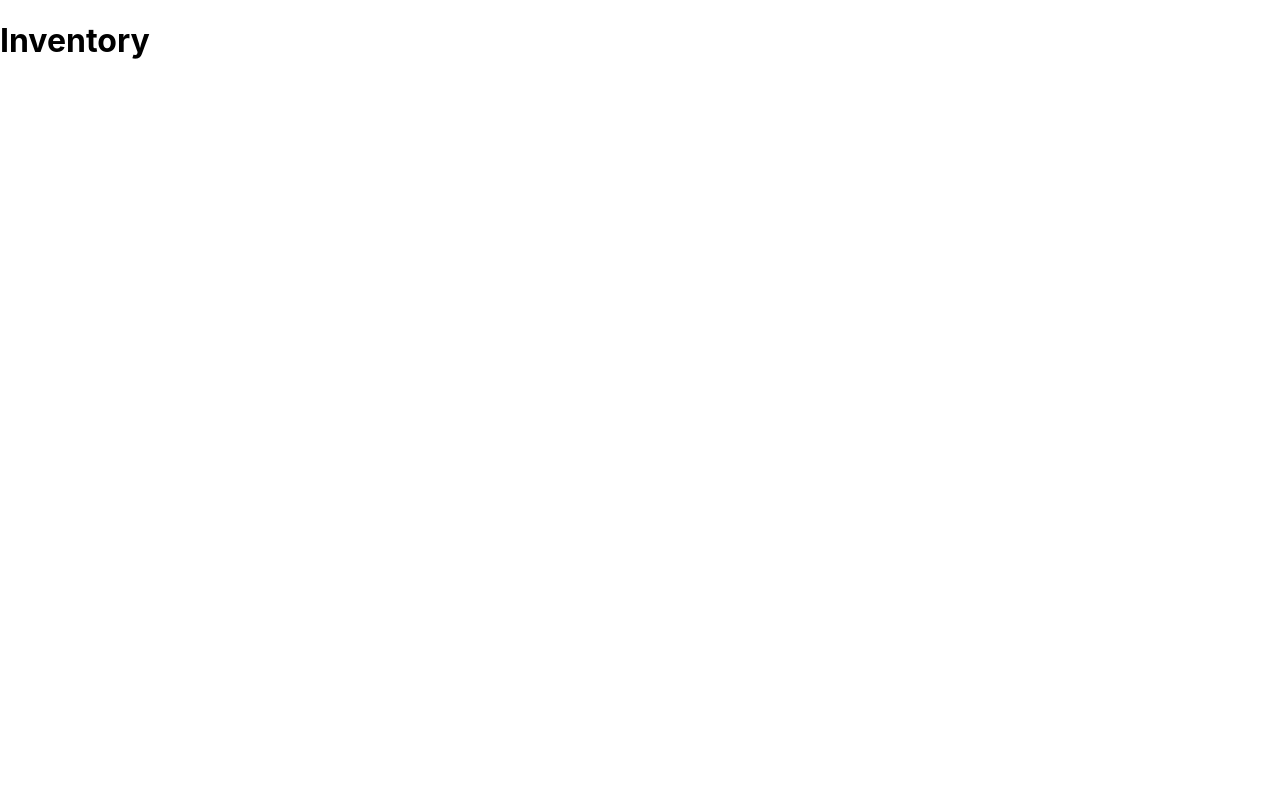
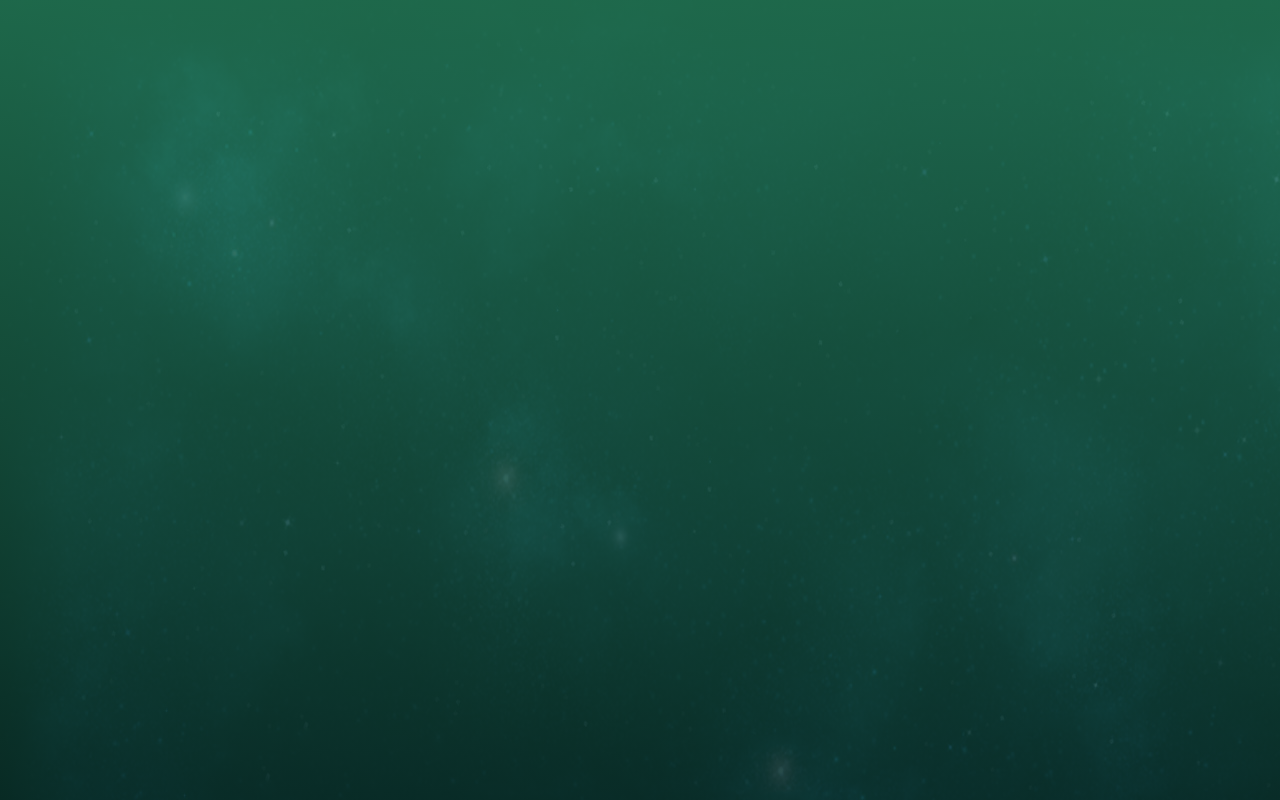
Before and after one commit to borwi4ok/web-semester-project, a React (Create React App) app: page /inventory in a window 1280 px wide. Built offline with nearby package versions, Linux system fonts and the light colour scheme.

Commit message:
add background for inventory page

```diff
--- a/src/pages/inventory/Inventory.css
+++ b/src/pages/inventory/Inventory.css
@@ -0,0 +1,15 @@
+.containerInventory {
+  display: grid;
+  width: 100%;
+  height: 100vh;
+}
+
+.containerInventory__background {
+  width: 100%;
+  height: 100vh;
+  background-image: linear-gradient(
+      rgba(35, 122, 87, 0.85),
+      rgba(9, 48, 40, 0.85)
+    ),
+    url('./media/background.png');
+}
--- a/src/pages/inventory/Inventory.js
+++ b/src/pages/inventory/Inventory.js
@@ -1,9 +1,10 @@
 import React from 'react'
+import './Inventory.css'
 
 export default function Inventory() {
   return (
-    <div>
-      <h1>Inventory</h1>
+    <div className='containerInventory'>
+      <div className='containerInventory__background'></div>
     </div>
   )
 }
```
Also changed, not shown: src/pages/inventory/media/background.png (added).
